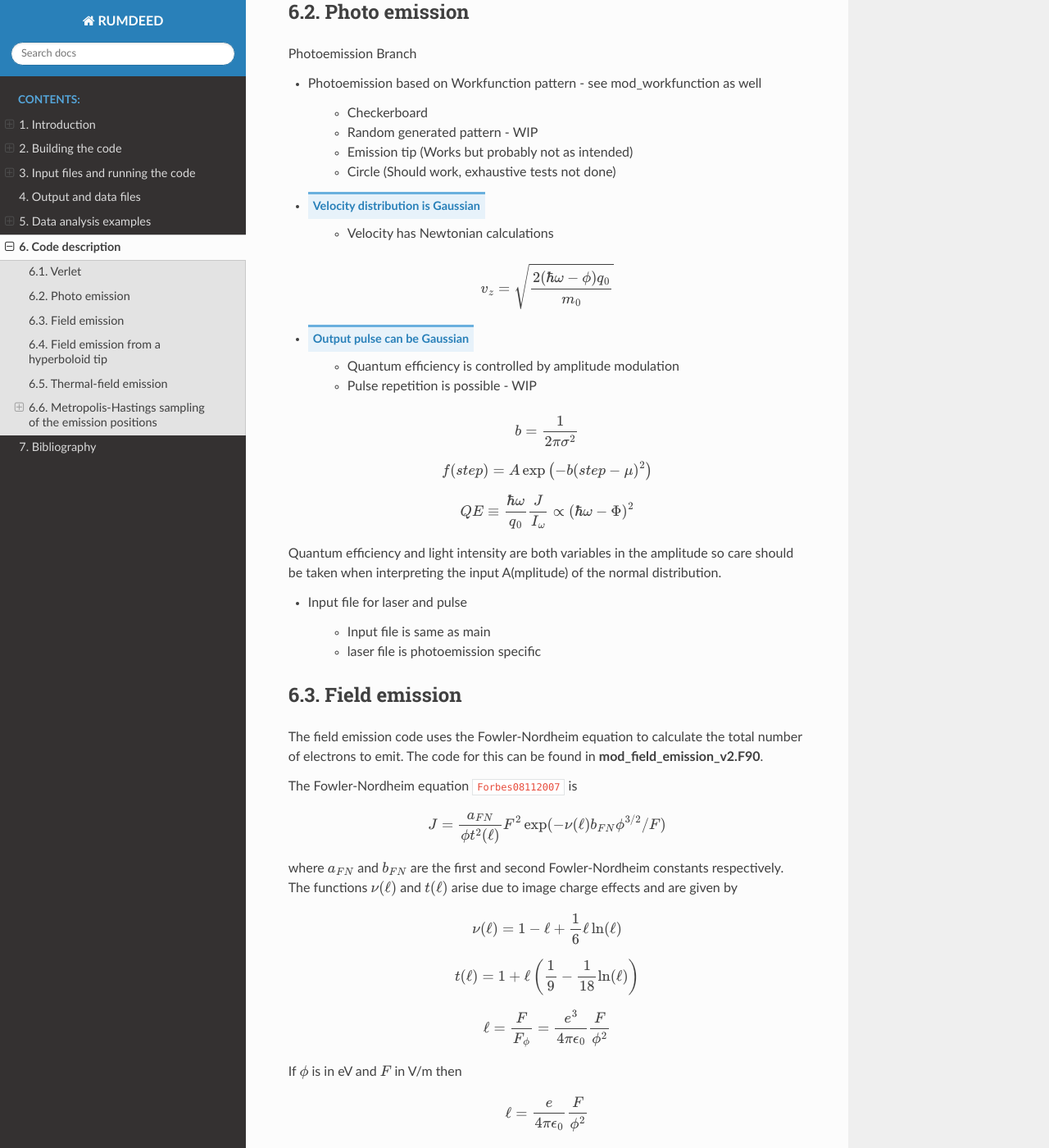
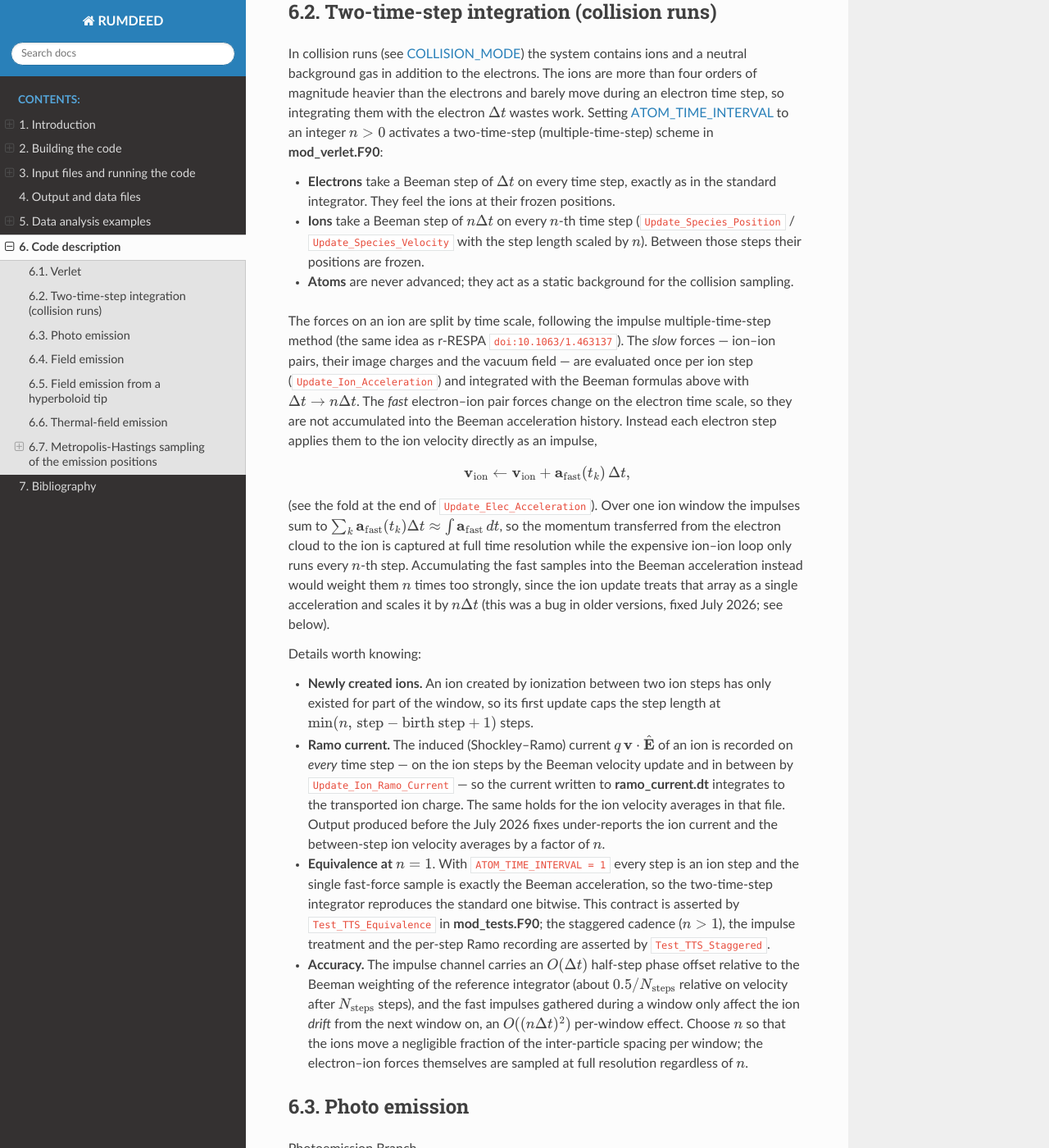
Before and after one commit to NanoPhysicsCenter/RUMDEED, a Sphinx documentation site: the page built from docs/source/code.rst, in a window 1280 px wide and 1400 px high, scrolled down 824 px. Shown: the whole window at 82% size. Built offline with Sphinx 7.4.7 and the Read the Docs theme 3.1.0, drawn with Linux system fonts in a browser that asks for light colours; cross-references to code outside the pages are shown as plain code; some of the changed text lies outside the part shown.

Commit message:
Fix two-time-step ion physics: impulse MTS, per-step ion Ramo current
For atom_time_interval = n > 1 the two-time-step integrator accumulated
one electron->ion force sample per electron step into the ion Beeman
acceleration, which the ion update then scaled by the full ion step
(n*dt): the electron forces were weighted ~n times too strongly relative
to the ion-ion and vacuum field forces. The e->ion forces are now applied
to the ion velocities directly as impulses a*dt per electron step (the
impulse multiple-time-step method, r-RESPA-like); the ion Beeman arrays
hold only the slow forces. At n = 1 the old fold is kept so the
two-time-step mode stays bitwise equivalent to the standard integrator.

The ion Shockley-Ramo current (and the ion velocity averages) were only
recorded on ion steps while ramo_current is reset and written every
step, undercounting the time-averaged ion current by a factor of n. New
Update_Ion_Ramo_Current records q*(v.E_zunit) and the velocity sums on
the steps in between, so every written step holds one ion contribution.
Note: ramo_current.dt files from earlier two-time-step runs under-report
the ion current by ~n.

Also: ions created by ionization between two ion steps now cap their
first step length at the steps they have existed for (min(n, step -
birth + 1)) instead of integrating the full window; avg_part_vel is
divided by nrElec + nrIon instead of nrPart, which diluted the average
with the static background atoms in collision runs.

New Test_TTS_Staggered (9 checks, suite now 164): exactness of the
impulse, frozen ion state and per-step Ramo current on a non-ion step,
plus an 80-step atom_time_interval = 4 vs 1 comparison of trajectories
and time-summed ion Ramo current. 164/164 on gfortran OpenMP + serial
and nvfortran ACC=multicore; collision-mode smoke runs (modes 3/0,
n = 4/1/0) verified against out/ramo_current.dt.

Documentation: new "Two-time-step integration" section in code.rst,
corrected ATOM_TIME_INTERVAL entry in run.rst (it steps the ions, not
the atoms; default 0), r-RESPA reference added to refs.bib.

Co-Authored-By: Claude Fable 5 <noreply@anthropic.com>

```diff
--- a/docs/source/code.rst
+++ b/docs/source/code.rst
@@ -30,6 +30,66 @@ After the force calculation the velocity is updated using:
     \mathbf{v}_{n}(t+\Delta t) = \mathbf{v}_n(t) + \frac{1}{6}\left( 2\mathbf{a}_{n}(t + \Delta t) + 5\mathbf{a}_n(t) - \mathbf{a}_n(t - \Delta t) \right)\Delta t
 
 See the ``Update_Velocity`` subroutine.
+
+.. _twotimestep:
+
+Two-time-step integration (collision runs)
+------------------------------------------
+In collision runs (see :ref:`COLLISION_MODE <run>`) the system contains ions and a neutral background
+gas in addition to the electrons. The ions are more than four orders of magnitude heavier than the
+electrons and barely move during an electron time step, so integrating them with the electron
+:math:`\Delta t` wastes work. Setting :ref:`ATOM_TIME_INTERVAL <run>` to an integer :math:`n > 0`
+activates a two-time-step (multiple-time-step) scheme in **mod_verlet.F90**:
+
+* **Electrons** take a Beeman step of :math:`\Delta t` on every time step, exactly as in the
+  standard integrator. They feel the ions at their frozen positions.
+* **Ions** take a Beeman step of :math:`n \Delta t` on every :math:`n`-th time step
+  (``Update_Species_Position`` / ``Update_Species_Velocity`` with the step length scaled by
+  :math:`n`). Between those steps their positions are frozen.
+* **Atoms** are never advanced; they act as a static background for the collision sampling.
+
+The forces on an ion are split by time scale, following the impulse multiple-time-step method
+(the same idea as r-RESPA :cite:p:`doi:10.1063/1.463137`). The *slow* forces --- ion--ion pairs,
+their image charges and the vacuum field --- are evaluated once per ion step
+(``Update_Ion_Acceleration``) and integrated with the Beeman formulas above with
+:math:`\Delta t \rightarrow n\Delta t`. The *fast* electron--ion pair forces change on the electron
+time scale, so they are not accumulated into the Beeman acceleration history. Instead each electron
+step applies them to the ion velocity directly as an impulse,
+
+.. math::
+    \mathbf{v}_\text{ion} \leftarrow \mathbf{v}_\text{ion} + \mathbf{a}_\text{fast}(t_k)\,\Delta t ,
+
+(see the fold at the end of ``Update_Elec_Acceleration``). Over one ion window the impulses sum to
+:math:`\sum_k \mathbf{a}_\text{fast}(t_k)\Delta t \approx \int \mathbf{a}_\text{fast}\,dt`, so the
+momentum transferred from the electron cloud to the ion is captured at full time resolution while
+the expensive ion--ion loop only runs every :math:`n`-th step. Accumulating the fast samples into
+the Beeman acceleration instead would weight them :math:`n` times too strongly, since the ion update
+treats that array as a single acceleration and scales it by :math:`n\Delta t` (this was a bug in
+older versions, fixed July 2026; see below).
+
+Details worth knowing:
+
+* **Newly created ions.** An ion created by ionization between two ion steps has only existed for
+  part of the window, so its first update caps the step length at
+  :math:`\min(n,\, \text{step} - \text{birth step} + 1)` steps.
+* **Ramo current.** The induced (Shockley--Ramo) current :math:`q\,\mathbf{v}\cdot\hat{\mathbf{E}}`
+  of an ion is recorded on *every* time step --- on the ion steps by the Beeman velocity update and
+  in between by ``Update_Ion_Ramo_Current`` --- so the current written to **ramo_current.dt**
+  integrates to the transported ion charge. The same holds for the ion velocity averages in that
+  file. Output produced before the July 2026 fixes under-reports the ion current and the
+  between-step ion velocity averages by a factor of :math:`n`.
+* **Equivalence at** :math:`n = 1`. With ``ATOM_TIME_INTERVAL = 1`` every step is an ion step and
+  the single fast-force sample is exactly the Beeman acceleration, so the two-time-step integrator
+  reproduces the standard one bitwise. This contract is asserted by ``Test_TTS_Equivalence`` in
+  **mod_tests.F90**; the staggered cadence (:math:`n > 1`), the impulse treatment and the per-step
+  Ramo recording are asserted by ``Test_TTS_Staggered``.
+* **Accuracy.** The impulse channel carries an :math:`O(\Delta t)` half-step phase offset relative
+  to the Beeman weighting of the reference integrator (about :math:`0.5/N_\text{steps}` relative on
+  velocity after :math:`N_\text{steps}` steps), and the fast impulses gathered during a window only
+  affect the ion *drift* from the next window on, an :math:`O((n\Delta t)^2)` per-window effect.
+  Choose :math:`n` so that the ions move a negligible fraction of the inter-particle spacing per
+  window; the electron--ion forces themselves are sampled at full resolution regardless of
+  :math:`n`.
 
 .. _photo:
 
--- a/docs/source/refs.bib
+++ b/docs/source/refs.bib
@@ -148,3 +148,14 @@ pages = {2151-2153},
 url = {http://link.aip.org/link/?APL/65/2151/1},
 doi = {10.1063/1.112775}
 }
+@article{doi:10.1063/1.463137,
+author = {Tuckerman, M. and Berne, B. J. and Martyna, G. J.},
+title = {Reversible multiple time scale molecular dynamics},
+journal = {The Journal of Chemical Physics},
+volume = {97},
+number = {3},
+pages = {1990-2001},
+year = {1992},
+doi = {10.1063/1.463137},
+URL = {https://doi.org/10.1063/1.463137}
+}
```
Also changed, not shown: docs/source/run.rst (+7 -3 lines), 2 other files.
